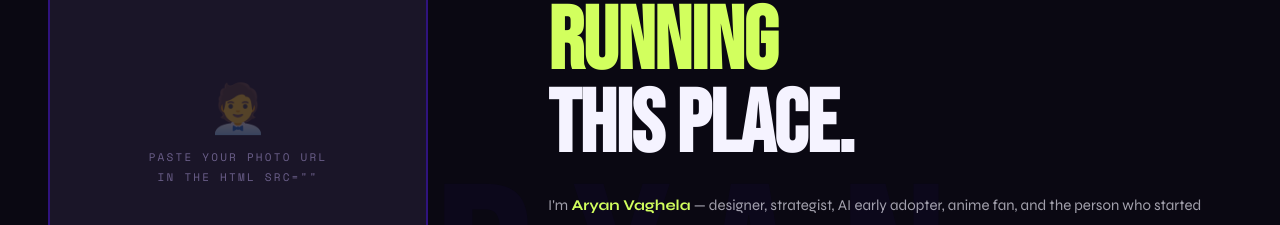
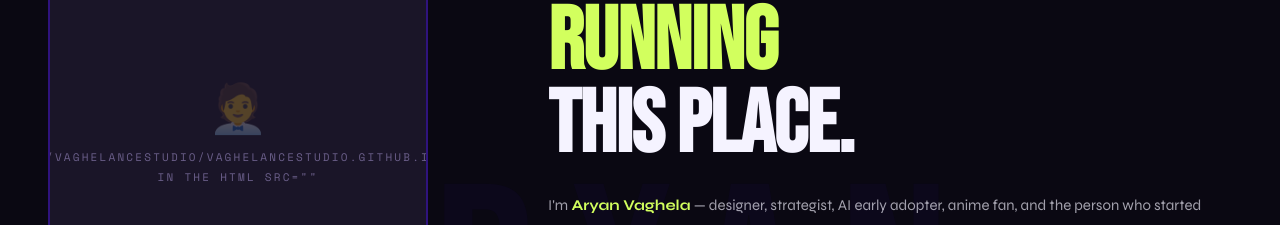
Before and after one commit to vaghelancestudio/home, a plain HTML site: page index.html in a window 1280 px wide. Shown: the part 6156-6381 px from the top of the page. Drawn offline with nearby package versions, Linux system fonts and the light colour scheme.

Commit message:
Update index.html

```diff
--- a/index.html
+++ b/index.html
@@ -1958,7 +1958,7 @@ footer{
           />
           <div id="photo-fallback" style="display:none;position:absolute;inset:0;flex-direction:column;align-items:center;justify-content:center;gap:10px;">
             <div style="font-size:48px;opacity:0.25;">🧑‍💼</div>
-            <div style="font-family:var(--font-mono);font-size:11px;letter-spacing:0.2em;color:var(--muted);text-align:center;text-transform:uppercase;line-height:1.8;padding:0 24px;">Paste your photo URL<br/>in the HTML src=""</div>
+            <div style="font-family:var(--font-mono);font-size:11px;letter-spacing:0.2em;color:var(--muted);text-align:center;text-transform:uppercase;line-height:1.8;padding:0 24px;">https://github.com/vaghelancestudio/vaghelancestudio.github.io/blob/main/me.png<br/>in the HTML src=""</div>
           </div>
         </div>
         <div class="founder-photo-glow"></div>
```
